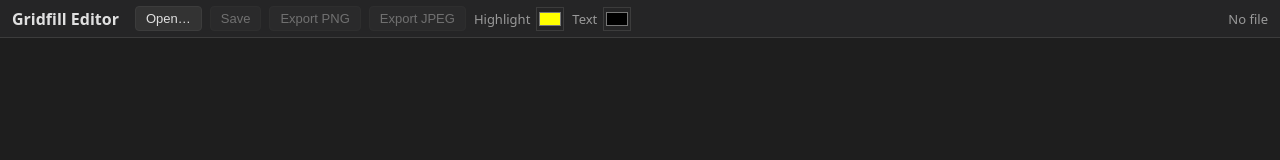
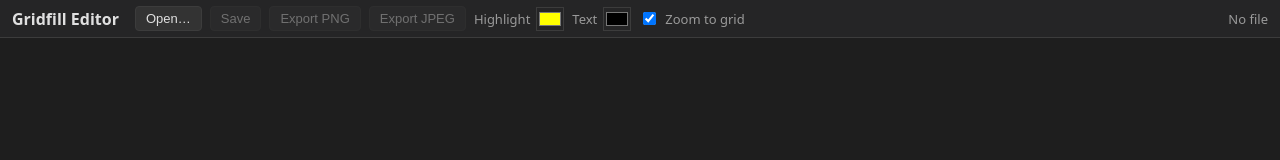
Before and after one commit to tomflannaghan/gridfill, a React (Vite) app in the folder web/: page / in a window 1280 px wide. Shown: the top 160 px of the page. Built offline with nearby package versions, Linux system fonts and the light colour scheme.

Commit message:
Zoom to grid

```diff
--- a/web/src/canvas/CanvasEditor.tsx
+++ b/web/src/canvas/CanvasEditor.tsx
@@ -10,7 +10,13 @@
 import { useCallback, useEffect, useRef, useState } from "react";
 import { useEditor } from "../state/store.ts";
 import { renderScene } from "./render.ts";
-import { canvasToNorm, computeViewport, normToCanvas, type Viewport } from "./viewport.ts";
+import {
+  canvasToNorm,
+  computeViewport,
+  computeViewportForRegion,
+  normToCanvas,
+  type Viewport,
+} from "./viewport.ts";
 import { hitTestCell } from "./hitTest.ts";
 import {
   hitTestAnnotations,
@@ -23,8 +29,8 @@ import { createCurve, createLine, createText, type Annotation } from "../annotat
 import { AnnotationEditor, type AnnotationEdit } from "../ui/AnnotationEditor.tsx";
 import { bgrToCss, hexToBgr, persistedColor, type Bgr } from "../model/color.ts";
 import { saveCwd, exportImage } from "../lib/files.ts";
-import type { Point } from "../model/geometry.ts";
-import type { Direction } from "../model/grid.ts";
+import { boundsOf, type Point } from "../model/geometry.ts";
+import { boundingPolygon, type Direction } from "../model/grid.ts";
 
 const ARROW_DIRECTIONS: Record<string, Direction> = {
   ArrowUp: "up",
@@ -69,6 +75,7 @@ export function CanvasEditor() {
   const mode = useEditor((s) => s.mode);
   const tool = useEditor((s) => s.tool);
   const selectedAnnotationId = useEditor((s) => s.selectedAnnotationId);
+  const zoomToGrid = useEditor((s) => s.zoomToGrid);
 
   const [edit, setEdit] = useState<AnnotationEdit | null>(null);
   const editRef = useRef<AnnotationEdit | null>(null);
@@ -104,7 +111,17 @@ export function CanvasEditor() {
       vpRef.current = null;
       return;
     }
-    const vp = computeViewport(cssW, cssH, s.image.width, s.image.height);
+    const grid = s.selection ? s.doc.grids[s.selection.gridIndex] : undefined;
+    const vp =
+      s.zoomToGrid && grid
+        ? computeViewportForRegion(
+            cssW,
+            cssH,
+            s.image.width,
+            s.image.height,
+            boundsOf(boundingPolygon(grid)),
+          )
+        : computeViewport(cssW, cssH, s.image.width, s.image.height);
     vpRef.current = vp;
     renderScene(ctx, {
       doc: s.doc,
@@ -123,7 +140,7 @@ export function CanvasEditor() {
   // Redraw on any relevant state change.
   useEffect(() => {
     draw();
-  }, [draw, doc, image, selection, mode, tool, selectedAnnotationId, edit]);
+  }, [draw, doc, image, selection, mode, tool, selectedAnnotationId, zoomToGrid, edit]);
 
   // Redraw on container resize (canvas fills the window).
   useEffect(() => {
--- a/web/src/canvas/viewport.ts
+++ b/web/src/canvas/viewport.ts
@@ -32,6 +32,31 @@ export function computeViewport(
   return { scale, offsetX, offsetY, imgW, imgH };
 }
 
+/** Fit a normalized [0,1] sub-region of the image into the canvas, centred, so
+ * that region (e.g. the selected grid) fills the view. `margin` is the fraction
+ * of the canvas kept as padding on each side so the region doesn't touch the
+ * edges. `region` is `[minX, minY, maxX, maxY]` in normalized image coords. */
+export function computeViewportForRegion(
+  canvasW: number,
+  canvasH: number,
+  imgW: number,
+  imgH: number,
+  region: [number, number, number, number],
+  margin = 0.06,
+): Viewport {
+  const [minX, minY, maxX, maxY] = region;
+  const regionW = Math.max((maxX - minX) * imgW, 1e-6);
+  const regionH = Math.max((maxY - minY) * imgH, 1e-6);
+  const usableW = canvasW * (1 - 2 * margin);
+  const usableH = canvasH * (1 - 2 * margin);
+  const scale = Math.min(usableW / regionW, usableH / regionH);
+  const centreX = ((minX + maxX) / 2) * imgW;
+  const centreY = ((minY + maxY) / 2) * imgH;
+  const offsetX = canvasW / 2 - centreX * scale;
+  const offsetY = canvasH / 2 - centreY * scale;
+  return { scale, offsetX, offsetY, imgW, imgH };
+}
+
 /** Normalized [0,1] point -> canvas pixel. */
 export function normToCanvas(vp: Viewport, [nx, ny]: Point): Point {
   return [nx * vp.imgW * vp.scale + vp.offsetX, ny * vp.imgH * vp.scale + vp.offsetY];
--- a/web/src/index.css
+++ b/web/src/index.css
@@ -80,6 +80,19 @@ body {
   padding: 0;
   border: 1px solid var(--border);
   background: none;
+  cursor: pointer;
+}
+
+.toggle-control {
+  display: flex;
+  align-items: center;
+  gap: 6px;
+  font-size: 13px;
+  color: var(--muted);
+  cursor: pointer;
+}
+
+.toggle-control input[type="checkbox"] {
   cursor: pointer;
 }
 
--- a/web/src/state/store.ts
+++ b/web/src/state/store.ts
@@ -42,6 +42,9 @@ export interface EditorState {
   highlight: Bgr;
   /** Colour applied to newly typed letters and new annotations (default black). */
   textColor: Bgr;
+  /** When true, the view zooms to fit the grid of the current selection. A view
+   * preference (not part of the document, not undoable). */
+  zoomToGrid: boolean;
   dirty: boolean;
   /** Undo/redo stacks of whole-document snapshots (cheap: immutable + shared). */
   past: Cwd[];
@@ -65,6 +68,7 @@ export interface EditorState {
   toggleHighlight(): void;
   setHighlight(bgr: Bgr): void;
   setTextColor(bgr: Bgr): void;
+  setZoomToGrid(on: boolean): void;
 
   selectAnnotation(id: string | null): void;
   addAnnotation(a: Annotation): void;
@@ -117,6 +121,7 @@ export const useEditor = create<EditorState>((set, get) => {
     mode: "normal",
     highlight: DEFAULT_HIGHLIGHT_BGR,
     textColor: DEFAULT_TEXT_BGR,
+    zoomToGrid: true,
     dirty: false,
     past: [],
     future: [],
@@ -281,6 +286,10 @@ export const useEditor = create<EditorState>((set, get) => {
       set({ textColor: bgr });
     },
 
+    setZoomToGrid(on) {
+      set({ zoomToGrid: on });
+    },
+
     selectAnnotation(id) {
       set({ selectedAnnotationId: id });
     },
--- a/web/src/ui/MenuBar.tsx
+++ b/web/src/ui/MenuBar.tsx
@@ -15,6 +15,7 @@ export function MenuBar({ onError }: Props) {
   const fileName = useEditor((s) => s.fileName);
   const highlight = useEditor((s) => s.highlight);
   const textColor = useEditor((s) => s.textColor);
+  const zoomToGrid = useEditor((s) => s.zoomToGrid);
   const dirty = useEditor((s) => s.dirty);
 
   const openFile = async (file: File) => {
@@ -83,6 +84,15 @@ export function MenuBar({ onError }: Props) {
         />
       </label>
 
+      <label className="toggle-control">
+        <input
+          type="checkbox"
+          checked={zoomToGrid}
+          onChange={(e) => useEditor.getState().setZoomToGrid(e.target.checked)}
+        />
+        Zoom to grid
+      </label>
+
       <span className="filename">
         {fileName ?? "No file"}
         {dirty ? " •" : ""}
```
Also changed, not shown: 2 other files (tests, documents, lock files or other folders).
